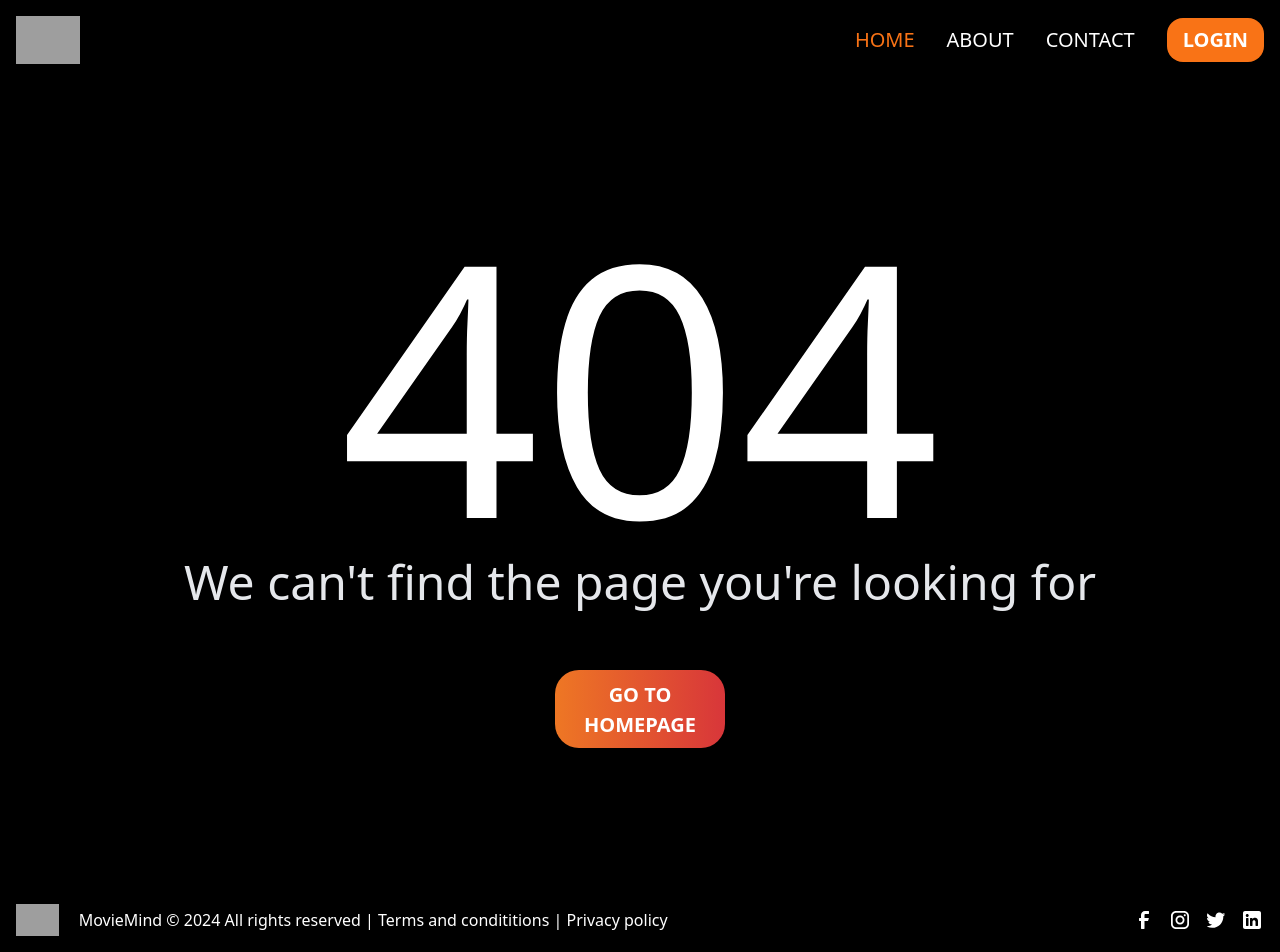
After one commit to markcrh/E-Commerce-Symfony-Project, a Symfony app: template movieMinder/templates/error/error.html.twig in a window 1280 px wide. The commit adds this page. Run offline with Twig, Linux system fonts and the light colour scheme; the template is opened without the code that fills it, so the values that code supplies are empty; style sheets or scripts are compiled from the project's sources; some libraries are stand-ins or nearby versions; grey boxes are pictures that could not be loaded.

Commit message:
error handling

```diff
--- a/movieMinder/src/Controller/HomeController.php
+++ b/movieMinder/src/Controller/HomeController.php
@@ -3,7 +3,6 @@
 namespace App\Controller;
 
 use App\Entity\Movie;
-use App\Form\MovieSearchType;
 use Doctrine\ORM\EntityManagerInterface;
 use Symfony\Component\HttpFoundation\Request;
 use Symfony\Bundle\FrameworkBundle\Controller\AbstractController;
--- /dev/null
+++ b/movieMinder/templates/error/error.html.twig
@@ -0,0 +1,28 @@
+{% extends 'base.html.twig' %}
+
+{% block title %}
+    MovieMinder
+{% endblock %}
+
+
+{% block body %}
+
+    <main class="flex flex-col flex-grow">
+
+        {% block header %}
+            {% include 'components/header.html.twig' %}
+        {% endblock %}
+        <div class="flex flex-col items-center p-32">
+        <h1 class="text-9xl lg:text-[350px] text-white text-center">404</h1>
+        <h2 class="text-gray-200 text-5xl text-center">We can't find the page you're looking for</h2>
+            <a href="{{ path('app_home') }}"
+               class="mt-16 sm:w-3/4 rounded-3xl text-center text-xl mb-3 inline-block md:w-1/6 font-bold px-6 pb-2 pt-2.5 uppercase leading-normal text-white shadow-dark-3 transition duration-150 ease-in-out hover:shadow-dark-2 focus:shadow-dark-2 focus:outline-none focus:ring-0 active:shadow-dark-2 dark:shadow-black/30 dark:hover:shadow-dark-strong dark:focus:shadow-dark-strong dark:active:shadow-dark-strong"
+               style="background: linear-gradient(to right, #ee7724, #d8363a);">
+                GO TO HOMEPAGE
+            </a>
+        </div>
+    {% block footer %}
+        {% include 'components/footer.html.twig' %}
+    {% endblock %}
+
+{% endblock %}
--- a/movieMinder/templates/home/index.html.twig
+++ b/movieMinder/templates/home/index.html.twig
@@ -25,7 +25,7 @@
                 <div class="flex w-full items-center">
                     <form action="/search" method="GET" class="flex flex-row">
                         <input type="text" name="search" placeholder="Find a movie or serie..."
-                               class="w-full bg-transparent text-xl text-gray-700 placeholder-gray-400 focus:outline-none rounded-full py-2 pl-4 pr-12'">
+                               class="w-full bg-transparent text-xl text-gray-700 placeholder-gray-400 focus:outline-none rounded-full py-2 pl-4 pr-12">
                         <button type="submit" class="ml-2 bg-transparent border-none cursor-pointer">
                             <img src="{{ asset('img/loop.svg') }}" alt="Search" width="48px" class="fill-gray-600">
                         </button>
```
Also changed, not shown: movieMinder/src/Controller/ErrorController.php (added, +20 -0 lines), movieMinder/templates/search/results.html.twig (+4 -4 lines), 3 other files.
